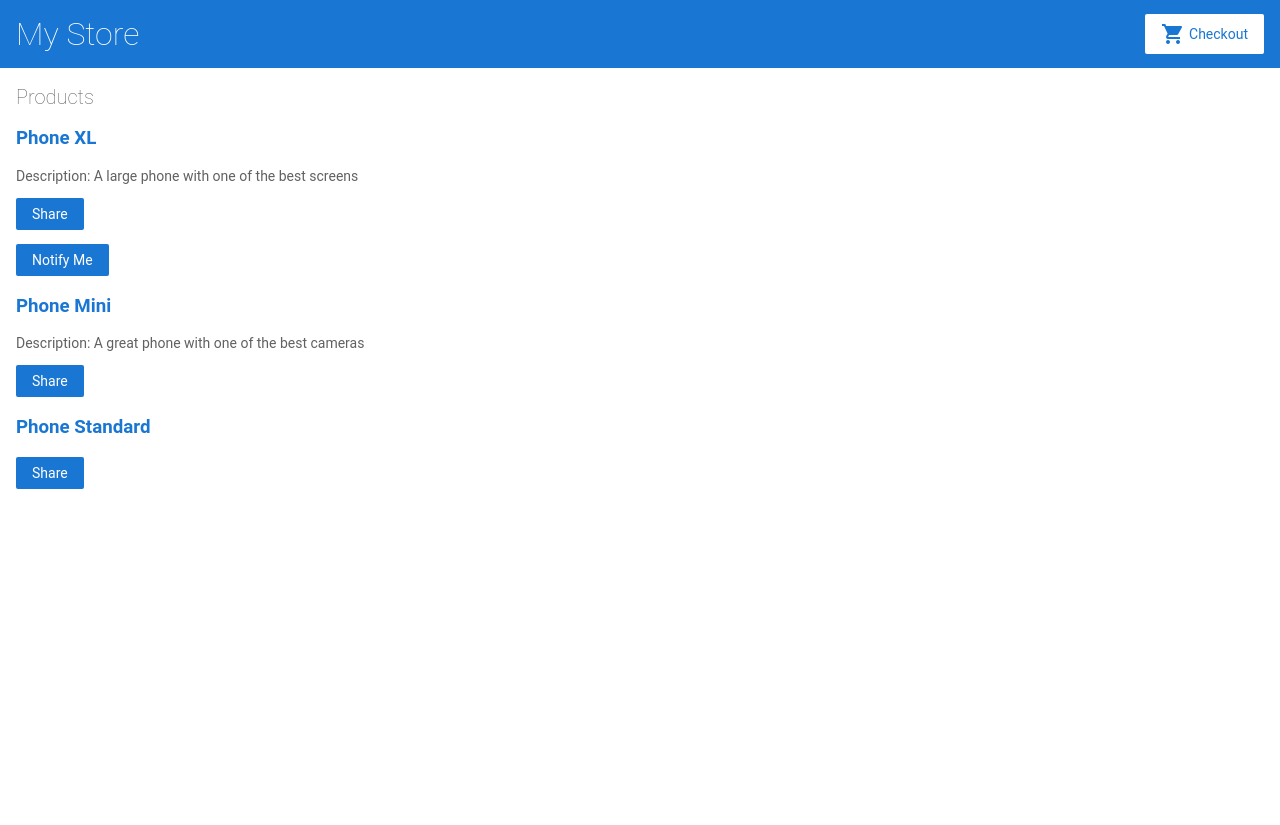
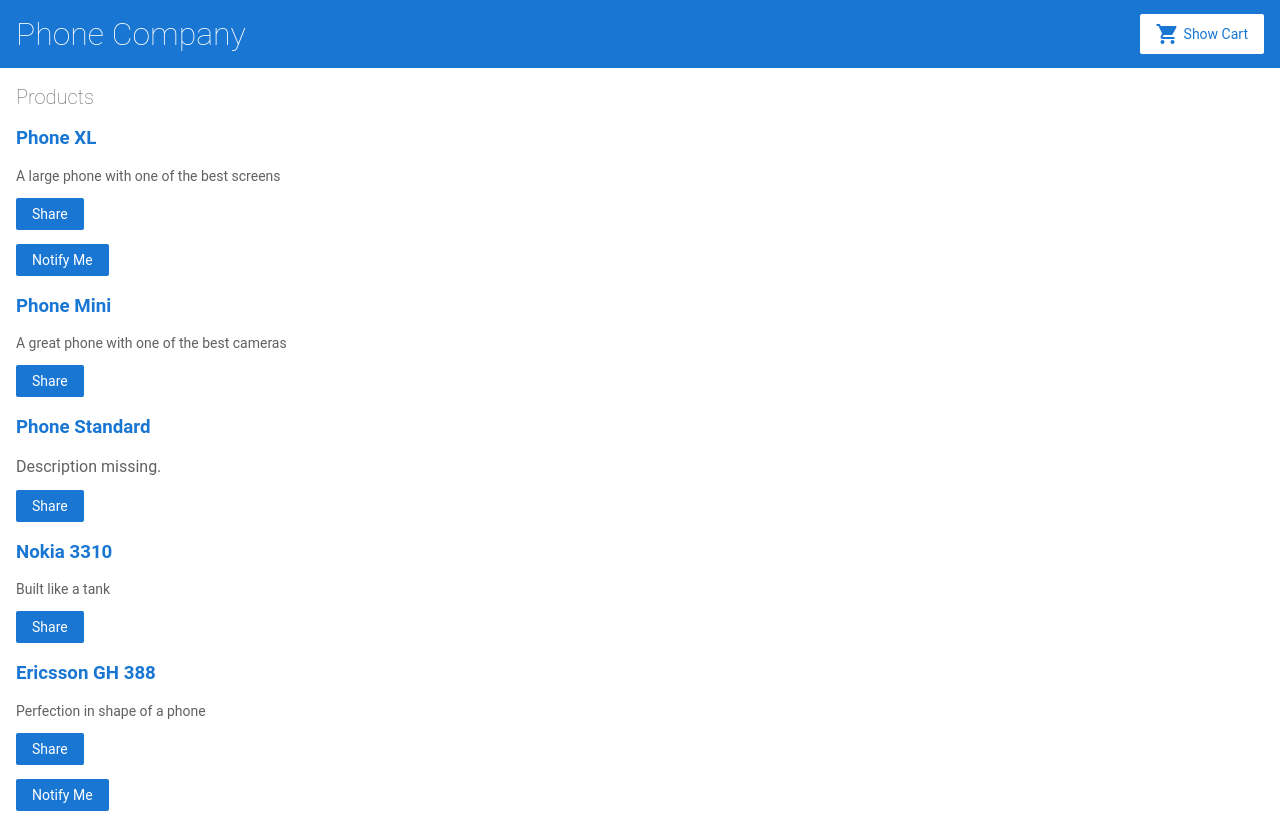
Before and after one commit to fladgast/gettingstarted, an Angular app: page / in a window 1280 px wide. Before the commit the page ends 800 px from the top, so only its background shows below. Built offline with nearby package versions, Linux system fonts and the light colour scheme.

Commit message:
Task 4 complete

```diff
--- a/src/app/product-list/product-list.component.html
+++ b/src/app/product-list/product-list.component.html
@@ -10,10 +10,12 @@
     </a>
   </h3>
 
-  <p *ngIf="product.description">
-    Description: {{ product.description }}
+  <p *ngIf="checkIfEmpty(product.description); else defaultDescription">
+    {{ product.description }}
   </p>
-
+  <p>
+  <ng-template #defaultDescription>Description missing.</ng-template>
+  </p>
   <button type="button" (click)="share()">
     Share
   </button>
--- a/src/app/product-list/product-list.component.ts
+++ b/src/app/product-list/product-list.component.ts
@@ -1,4 +1,5 @@
 import { Component } from '@angular/core';
+import { stringify } from 'querystring';
 
 import { products } from '../products';
 
@@ -18,4 +19,8 @@
   onNotify() {
     window.alert('You will be notified when the product goes on sale');
   }
+
+  checkIfEmpty(s: string) {
+    return s.trim().length
+  }
 }
--- a/src/app/products.ts
+++ b/src/app/products.ts
@@ -23,5 +23,17 @@
     name: 'Phone Standard',
     price: 299,
     description: ''
+  },
+  {
+    id: 4,
+    name: 'Nokia 3310',
+    price: 199,
+    description: 'Built like a tank'
+  },
+  {
+    id: 5,
+    name: 'Ericsson GH 388',
+    price: 899,
+    description: 'Perfection in shape of a phone'
   }
 ];
--- a/src/app/top-bar/top-bar.component.html
+++ b/src/app/top-bar/top-bar.component.html
@@ -1,7 +1,7 @@
 <a routerLink="/">
-  <h1>My Store</h1>
+  <h1>Phone Company</h1>
 </a>
 
 <a routerLink="/cart" class="button fancy-button">
-  <i class="material-icons">shopping_cart</i>Checkout
+  <i class="material-icons">shopping_cart</i>Show Cart
 </a>
```
